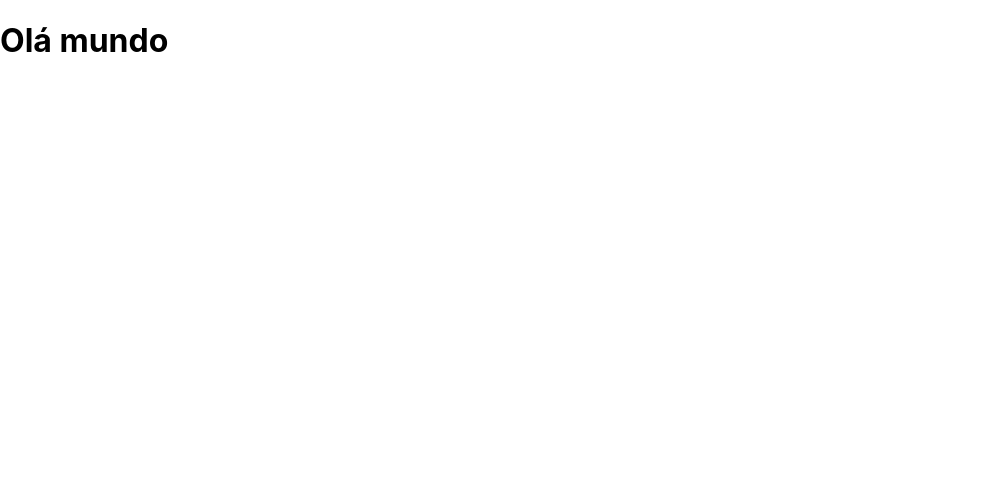
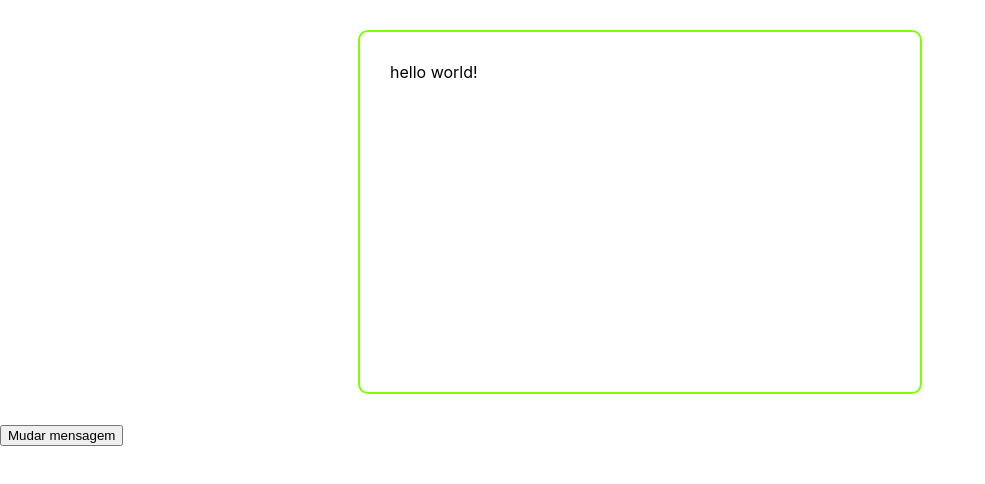
Before and after one commit to RDOLopes/ListaDeTarefasEmReact, a React (Create React App) app in the folder listadetarefas/: page / in a window 1280 px wide. Shown: the top 484 px of the page, without its empty margins (0-985 px from the left). Built offline with nearby package versions, Linux system fonts and the light colour scheme.

Commit message:
mudando primeiro state.

```diff
--- a/listadetarefas/src/App.css
+++ b/listadetarefas/src/App.css
@@ -1,38 +1,9 @@
-.App {
-  text-align: center;
+.container{
+    max-width: 500px;
+    margin: 30px auto;
+    overflow: auto;
+    min-height: 300px;
+    border: 2px solid chartreuse;
+    padding: 30px;
+    border-radius: 10px;
 }
-
-.App-logo {
-  height: 40vmin;
-  pointer-events: none;
-}
-
-@media (prefers-reduced-motion: no-preference) {
-  .App-logo {
-    animation: App-logo-spin infinite 20s linear;
-  }
-}
-
-.App-header {
-  background-color: #282c34;
-  min-height: 100vh;
-  display: flex;
-  flex-direction: column;
-  align-items: center;
-  justify-content: center;
-  font-size: calc(10px + 2vmin);
-  color: white;
-}
-
-.App-link {
-  color: #61dafb;
-}
-
-@keyframes App-logo-spin {
-  from {
-    transform: rotate(0deg);
-  }
-  to {
-    transform: rotate(360deg);
-  }
-}
--- a/listadetarefas/src/App.js
+++ b/listadetarefas/src/App.js
@@ -1,10 +1,19 @@
-import React from 'react'
+import React, { useState } from 'react'
+import './App.css'
 
-const message = "Olá mundo"
+
 
 const App = ()=> {
+
+  // let message = "Olá mundo"
+
+  const [message, setMessage] = useState("hello world!")
+
   return (
-    <h1>{message}</h1>
+    <>
+      <div className='container'>{message}</div>
+      <button onClick={() => setMessage("hellooooooooooo!!!!!!!")}>Mudar mensagem</button>
+    </>
   )
 }
 
--- a/listadetarefas/src/index.css
+++ b/listadetarefas/src/index.css
@@ -5,6 +5,7 @@ body {
     sans-serif;
   -webkit-font-smoothing: antialiased;
   -moz-osx-font-smoothing: grayscale;
+  background-color: #fff;
 }
 
 code {
--- a/listadetarefas/src/index.js
+++ b/listadetarefas/src/index.js
@@ -2,7 +2,6 @@ import React from 'react';
 import ReactDOM from 'react-dom';
 import './index.css';
 import App from './App';
-import reportWebVitals from './reportWebVitals';
 
 ReactDOM.render(
   <React.StrictMode>
@@ -10,8 +9,3 @@ ReactDOM.render(
   </React.StrictMode>,
   document.getElementById('root')
 );
-
-// If you want to start measuring performance in your app, pass a function
-// to log results (for example: reportWebVitals(console.log))
-// or send to an analytics endpoint. Learn more: https://bit.ly/CRA-vitals
-reportWebVitals();
--- a/listadetarefas/src/reportWebVitals.js
+++ /dev/null
@@ -1,13 +0,0 @@
-const reportWebVitals = onPerfEntry => {
-  if (onPerfEntry && onPerfEntry instanceof Function) {
-    import('web-vitals').then(({ getCLS, getFID, getFCP, getLCP, getTTFB }) => {
-      getCLS(onPerfEntry);
-      getFID(onPerfEntry);
-      getFCP(onPerfEntry);
-      getLCP(onPerfEntry);
-      getTTFB(onPerfEntry);
-    });
-  }
-};
-
-export default reportWebVitals;
```
Also changed, not shown: listadetarefas/src/setupTests.js (deleted, +0 -5 lines), listadetarefas/src/logo.svg (deleted), 1 other file (tests, documents, lock files or other folders).
